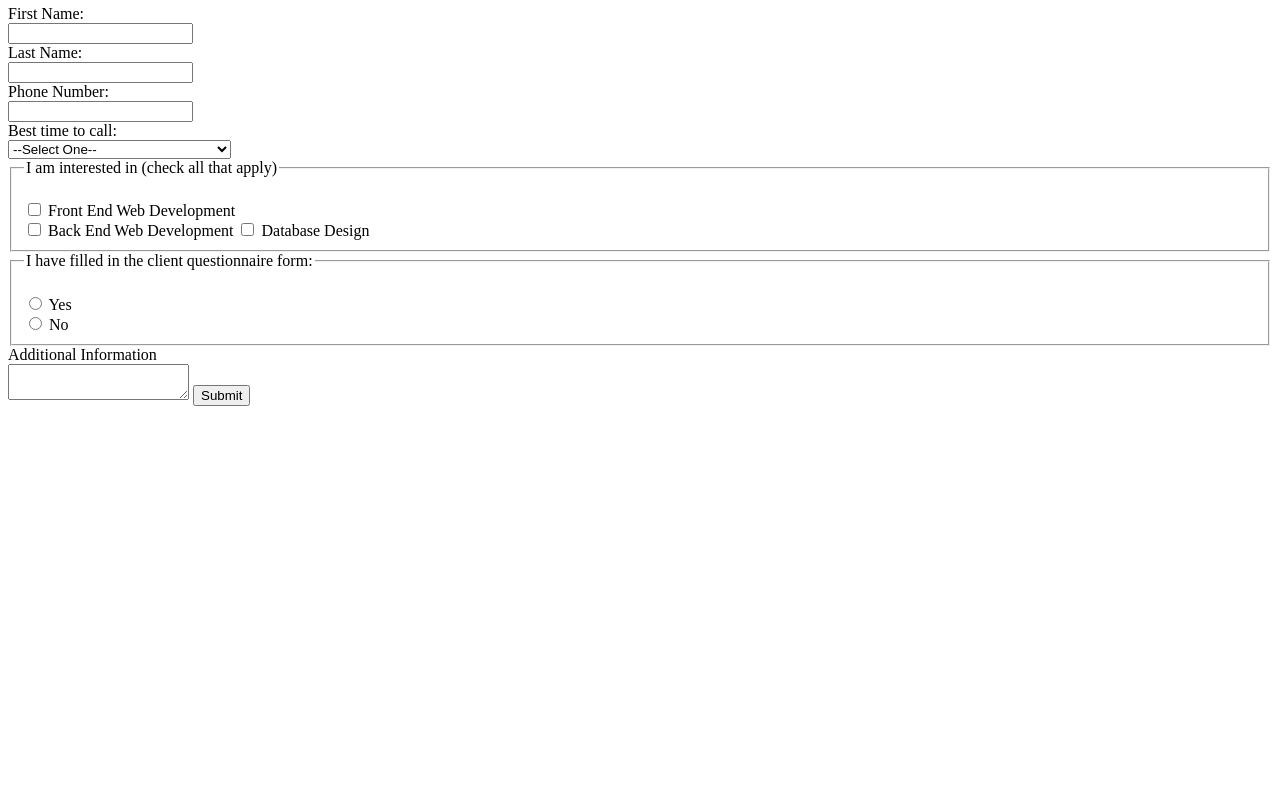
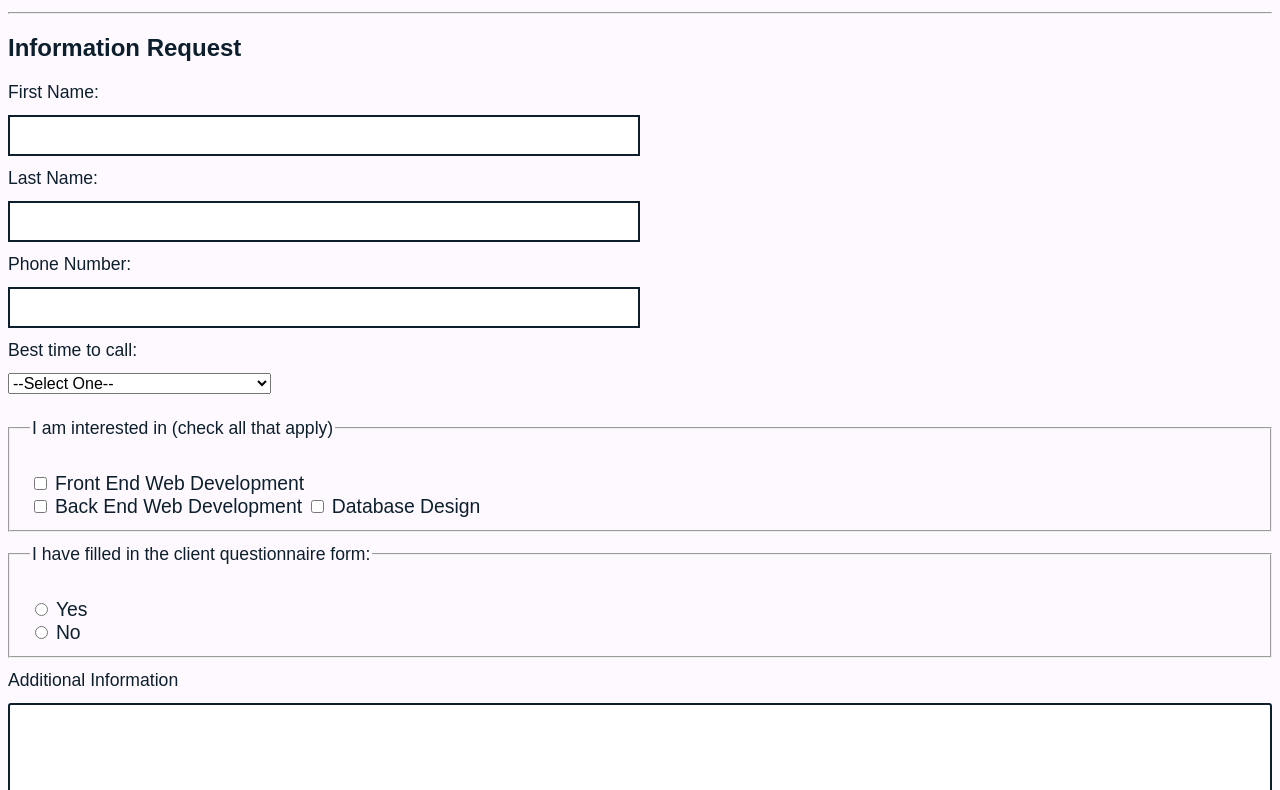
Before and after one commit to Pritpal-Kaur/Java2, a plain HTML site: page portfolio/contact.html in a window 1280 px wide. Shown: the part 196-986 px from the top of the page. Before the commit the page ends 800 px from the top, so only its background shows below. Drawn offline with Linux system fonts and the light colour scheme; files whose address does not match are found by name.

Commit message:
first commit

```diff
--- a/portfolio/contact.html
+++ b/portfolio/contact.html
@@ -7,12 +7,17 @@
 <html lang="en">
     <head>
         <title>Contact</title>
-    </head>
+
+
+
+<link href="C:\Projects\Java2\portfolio\styles\main.css" rel="stylesheet" type="text/css">
+   </head>
 
     <body>
         <header>
             <h1>Contact Me</h1>
 			<hr/>
+			</header>
 			<p><a href="home.html">Home</a></p>
 			<hr/>
 
@@ -60,7 +65,7 @@
 <input type="submit" name="submit" value="Submit">
 
 
-        </header>
+
 
         <nav>
 
--- /dev/null
+++ b/portfolio/styles/main.css
@@ -0,0 +1,83 @@
+/*
+Creater: Pritpal kaur
+Date Created: 2022-04-03
+*/
+
+body {
+    background-color: #fef9ff;
+    font-family: arial, helvetica, sans-serif;
+    color: #0d1f2d
+}
+
+header, footer {
+    background-color: #5b7d87;
+    color: #fef9ff;
+	height: 100px;
+
+	text-align: center;
+padding: 30px 10px 20px 10px;
+
+}
+
+h1 {
+    font-size: 2.5em;
+}
+
+nav {
+    border-top: 3px dashed #546a7b;
+    border-bottom: 3px dashed #546a7b;
+    margin-top: 4px;
+}
+
+
+/* Form styling */
+
+label, fieldset{
+    font-size: 1.1em;
+}
+
+input[type=text] {
+    border: 2px solid #0d1f2d;
+    width: 50%;
+    padding: 8px 8px;
+    margin: 12px 0;
+    box-sizing: border-box;
+    font-size: 1.1em;
+}
+
+fieldset {
+    background-color: #fef9ff;
+    width: 100%;
+    padding: 12px 20px;
+    margin: 12px 0;
+    box-sizing:	border-box;
+}
+
+select, textarea {
+    margin: 12px 0;
+    font-size: 1em;
+}
+
+input[type=submit] {
+    font-size: 1.2em;
+    background-color: #546a7b;
+    color: #fef9ff;
+    padding: 4px 8px;
+}
+
+input[type=submit]:hover {
+    background-color: #f2eded;
+    color: #546a7b;
+}
+
+textarea {
+    width: 100%;
+    height: 200px;
+    padding: 12px 20px;
+    margin: 12px 0;
+    box-sizing: border-box;
+    border: 2px solid #0d1f2d;
+    border-radius: 3px;
+    background-color: #fff;
+    resize: none;
+}
--- a/portfolio/teststyles.css
+++ b/portfolio/teststyles.css
@@ -1,16 +1,16 @@
-body {
-    background-color: lightblue;
-}
+<body {
+    background-color: white;
+}>
 
-header, footer {
+<header, footer {
     background-color: darkgreen;
     color: white;
-}
+}>
 
-.border {
+<.border {
     border: thick solid blue;
-}
+}>
 
-#past-experiences {
-    border: thick dashed orange;
-}
+< #past-experiences {
+    border: thick dashed blue;
+}>
```
Also changed, not shown: portfolio/home.html (+37 -5 lines), portfolio/projects.html (+2 -0 lines), portfolio/testimonials.html (+2 -0 lines).
